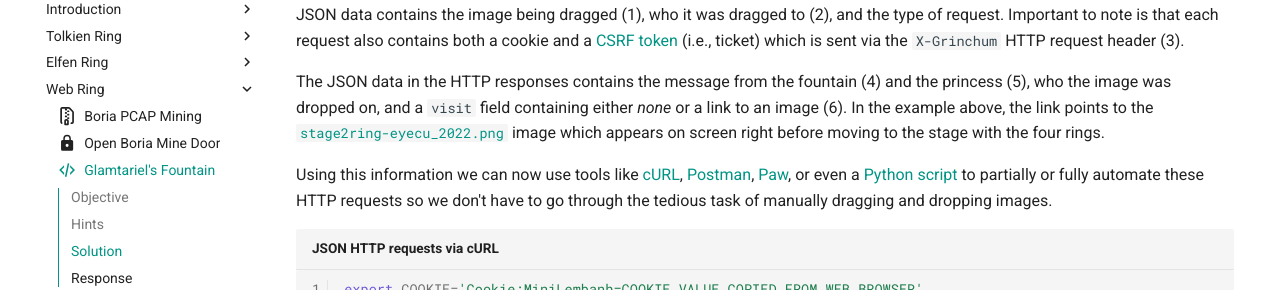
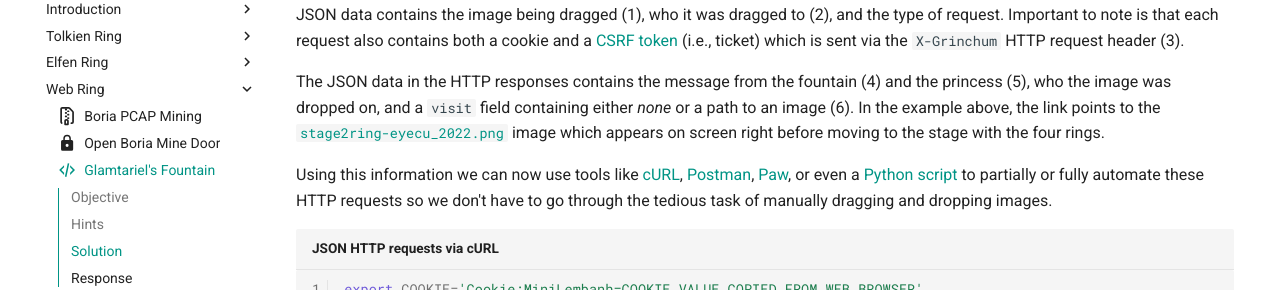
Before and after one commit to crahan/HolidayHackChallenge2022, an MkDocs documentation site: the page built from docs/objectives/o10.md, in a window 1280 px wide and 900 px high, scrolled down 2262 px. Shown: the part 162-452 px from the top of the window. Built offline with MkDocs 1.6.1 and Material for MkDocs 9.7.7, drawn with Linux system fonts in a browser that asks for light colours; emoji names are drawn with the system emoji font; comment, search, counter and statistics services are not loaded.

Commit message:
Rewording

```diff
--- a/docs/objectives/o10.md
+++ b/docs/objectives/o10.md
@@ -63,7 +63,7 @@ With a solid list of additional hints in our back pocket, we can start taking a
 
 Each time an image is dragged onto an entity, an HTTP POST request containing JSON data is sent to the `/dropped` URL path. The JSON data contains the image being dragged (1), who it was dragged to (2), and the type of request. Important to note is that each request also contains both a cookie and a [CSRF token](https://brightsec.com/blog/csrf-token/) (i.e., ticket) which is sent via the `X-Grinchum` HTTP request header (3).
 
-The JSON data in the HTTP responses contains the message from the fountain (4) and the princess (5), who the image was dropped on, and a `visit` field containing either *none* or a link to an image (6). In the example above, the link points to the [`stage2ring-eyecu_2022.png`](../artifacts/objectives/o10/stage2ring-eyecu_2022.png) image which appears on screen right before moving to the stage with the four rings.
+The JSON data in the HTTP responses contains the message from the fountain (4) and the princess (5), who the image was dropped on, and a `visit` field containing either *none* or a path to an image (6). In the example above, the link points to the [`stage2ring-eyecu_2022.png`](../artifacts/objectives/o10/stage2ring-eyecu_2022.png) image which appears on screen right before moving to the stage with the four rings.
 
 Using this information we can now use tools like [cURL](https://curl.se/), [Postman](https://www.postman.com/), [Paw](https://paw.cloud/), or even a [Python script](#automating) to partially or fully automate these HTTP requests so we don't have to go through the tedious task of manually dragging and dropping images.
 
```
Also changed, not shown: other parts of docs/objectives/o10.md (+1 -1 lines), docs/objectives/o11.md (+1 -1 lines), docs/objectives/o9.md (+1 -1 lines).
